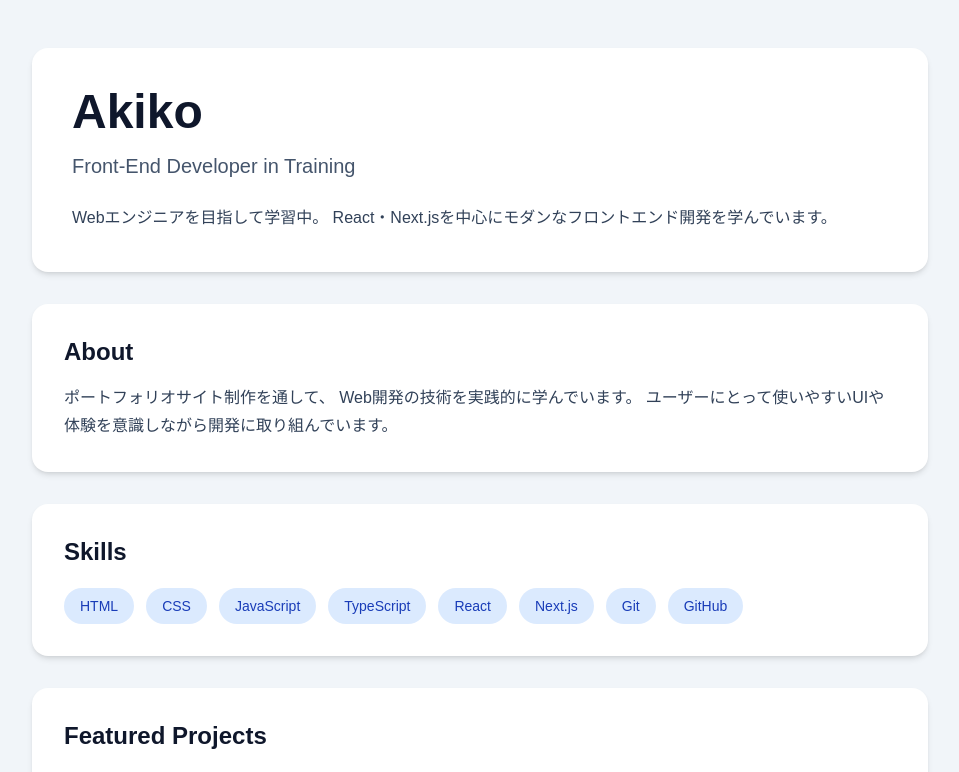
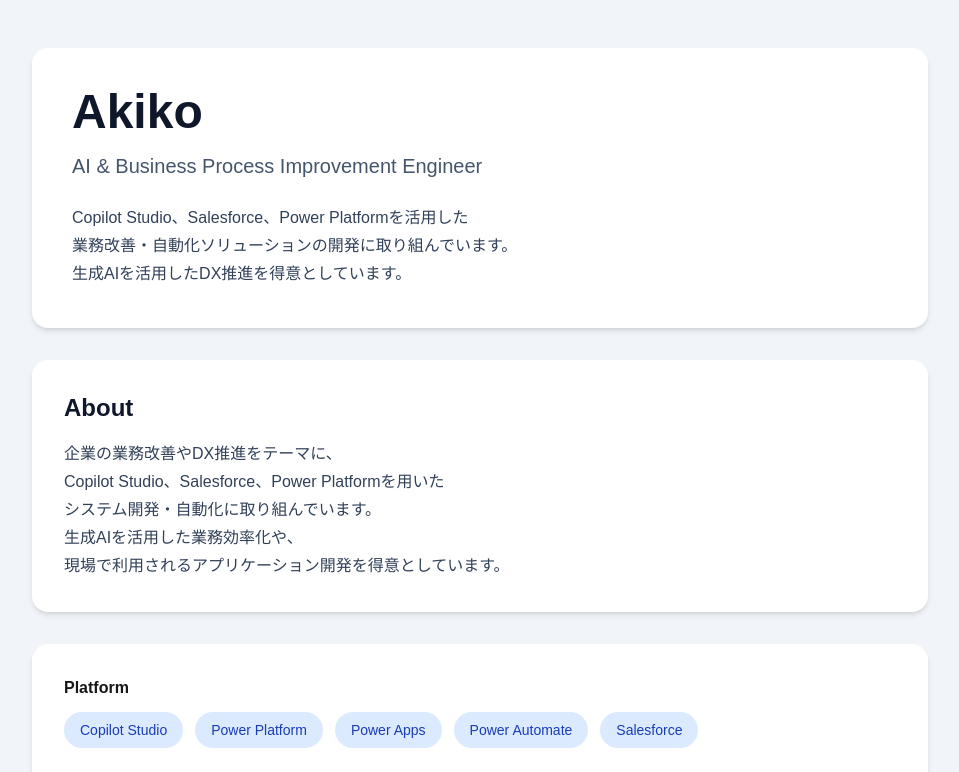
Before and after one commit to akiko-labs/akiko-portfolio, a Next.js app: page / in a window 1280 px wide. Shown: the top 772 px of the page, without its empty margins (160-1119 px from the left). Built offline with nearby package versions, Linux system fonts and the light colour scheme.

Commit message:
update skills section

```diff
--- a/app/page.tsx
+++ b/app/page.tsx
@@ -10,12 +10,15 @@
           </h1>
 
           <p className="mt-4 text-xl text-slate-600">
-            Front-End Developer in Training
+            AI & Business Process Improvement Engineer
           </p>
 
           <p className="mt-6 leading-7 text-slate-700">
-            Webエンジニアを目指して学習中。
-            React・Next.jsを中心にモダンなフロントエンド開発を学んでいます。
+            Copilot Studio、Salesforce、Power Platformを活用した
+            <br />
+            業務改善・自動化ソリューションの開発に取り組んでいます。
+            <br />
+            生成AIを活用したDX推進を得意としています。
           </p>
         </section>
 
@@ -26,25 +29,47 @@
           </h2>
 
           <p className="mt-4 leading-7 text-slate-700">
-            ポートフォリオサイト制作を通して、
-            Web開発の技術を実践的に学んでいます。
-            ユーザーにとって使いやすいUIや体験を意識しながら開発に取り組んでいます。
+            企業の業務改善やDX推進をテーマに、
+            <br />
+            Copilot Studio、Salesforce、Power Platformを用いた
+            <br />
+            システム開発・自動化に取り組んでいます。
+            <br />
+            生成AIを活用した業務効率化や、
+            <br />
+            現場で利用されるアプリケーション開発を得意としています。
           </p>
         </section>
 
         {/* Skills */}
         <section className="mt-8 rounded-2xl bg-white p-8 shadow-md">
-          <h2 className="text-2xl font-bold text-slate-900">
-            Skills
-          </h2>
+          <h3 className="mb-3 font-semibold">
+  Platform
+</h3>
 
-          <div className="mt-5 flex flex-wrap gap-3">
+<div className="flex flex-wrap gap-3">
   {[
-              "HTML",
-              "CSS",
-              "JavaScript",
-              "TypeScript",
-              "React",
+    "Copilot Studio",
+    "Power Platform",
+    "Power Apps",
+    "Power Automate",
+    "Salesforce",
+  ].map((skill) => (
+    <span
+      key={skill}
+      className="rounded-full bg-blue-100 px-4 py-2 text-sm font-medium text-blue-800"
+    >
+      {skill}
+    </span>
+  ))}
+</div>
+
+<h3 className="mt-6 mb-3 font-semibold">
+  Development
+</h3>
+
+<div className="flex flex-wrap gap-3">
+  {[
     "Next.js",
     "Git",
     "GitHub",
```
Lines whose indentation alone changed are shown as unchanged.
